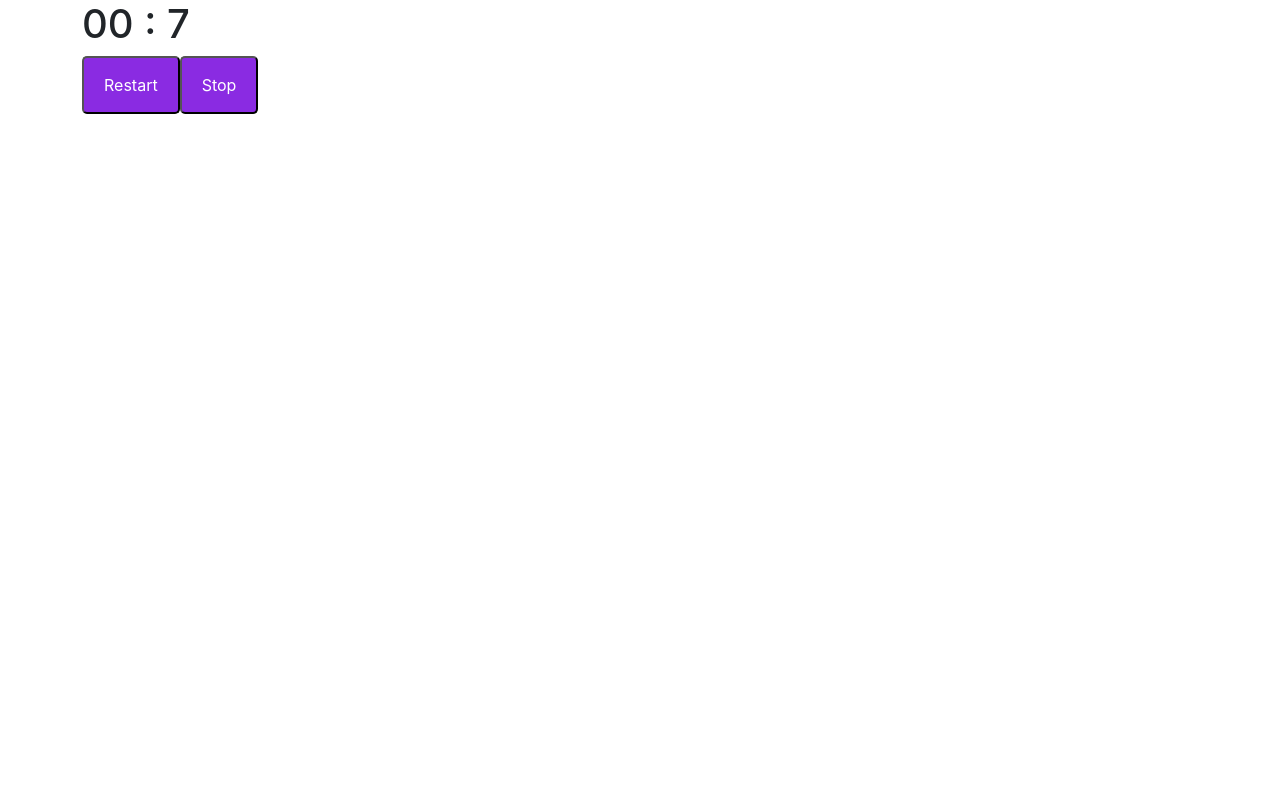
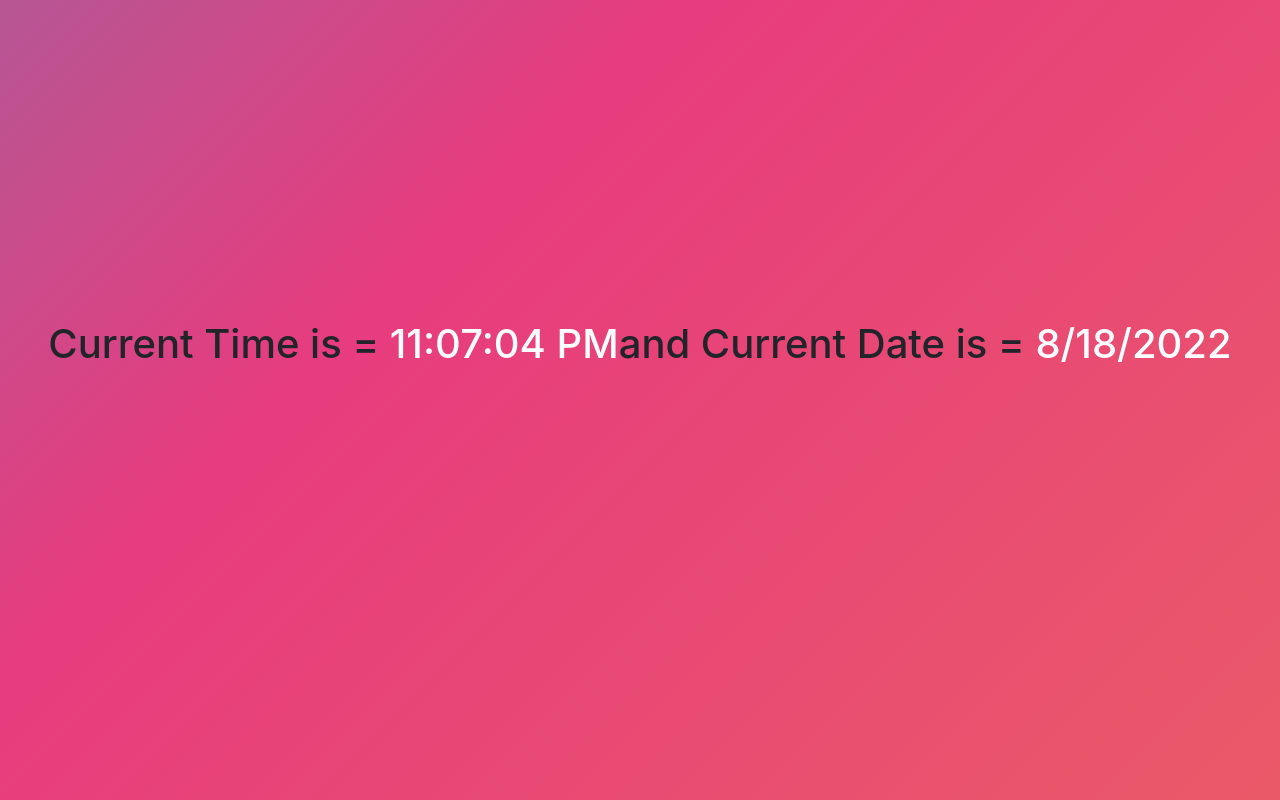
Before and after one commit to shivam0870/Reactapp, a React app: page / in a window 1280 px wide. Built offline with nearby package versions, Linux system fonts and the light colour scheme.

Commit message:
Changes-> 1.Clock  2.Password Generator

```diff
--- /dev/null
+++ b/src/Components/Clock.js
@@ -0,0 +1,26 @@
+import React, { useState } from "react";
+
+const Time = () => {
+  const [time, settime] = useState(new Date().toLocaleTimeString());
+  const [day, setday] = useState(new Date().toLocaleDateString());
+
+  const updtime = () => {
+    settime(new Date().toLocaleTimeString());
+  };
+
+  setInterval(() => {
+    updtime();
+  }, 1000);
+  return (
+    <div className="main_div">
+      <h1>
+        Current Time is =   <span style={{ color: "white" }}> {time} </span>
+      </h1>
+      <h1>
+         and Current Date is = <span style={{ color: "white" }}>{day} </span>
+      </h1>
+    </div>
+  );
+};
+
+export default Time;
--- /dev/null
+++ b/src/Components/Password.js
@@ -0,0 +1,24 @@
+import React, { useState } from "react";
+
+const Password = () => {
+  const [password, setpassword] = useState("234353453453453");
+  const generatepass = () => {
+    let set = Math.random() * 100000000000000;
+    setpassword(Math.floor(set));
+  };
+  return (
+    <div>
+      <p style={{ color: "red" }}>
+
+      </p>
+
+
+        Your generated password is
+        <span style={{ color: "black" }}>{password} </span>
+
+      <button onClick={() => generatepass()}style={{ backgroundColor: "purple" }}>Generate</button>
+    </div>
+  );
+};
+
+export default Password;
--- a/src/index.css
+++ b/src/index.css
@@ -27,3 +27,39 @@ button {
   width: 100vw;
   height: 100vh;
 }
+
+.main_div {
+  display: flex;
+  align-items: center;
+  justify-content: center;
+  padding-top: 25%;
+}
+/*
+body {
+  background-color: aqua;
+
+} */
+
+
+html, body {
+  width: 100%;
+  height:100%;
+}
+
+body {
+    background: linear-gradient(-45deg, #ee7752, #e73c7e, #23a6d5, #23d5ab);
+    background-size: 400% 400%;
+    animation: gradient 15s ease infinite;
+}
+
+@keyframes gradient {
+    0% {
+        background-position: 0% 50%;
+    }
+    50% {
+        background-position: 100% 50%;
+    }
+    100% {
+        background-position: 0% 50%;
+    }
+}
--- a/src/index.js
+++ b/src/index.js
@@ -2,10 +2,12 @@ import React from 'react';
 import ReactDOM from 'react-dom';
 // import Navbar from './Components/Navbar'
 // import Center from './Components/Center'
-import List from  './Components/List'
+// import List from  './Components/List'
 // import Form from './Components/Form'
 // import Footer from './Components/Footer'
+import Password from './Components/Password';
 import './index.css';
+import Clock from './Components/Clock';
 
 
 const root = ReactDOM.createRoot(document.getElementById("root"));
@@ -19,7 +21,9 @@ root.render(
     <Form/>
     <Footer/> */}
     {/* <List/> */}
-    <List/>
+    {/* <List/> */}
+    {/* <Password/> */}
+    <Clock/>
    </div>
 
 );
```
